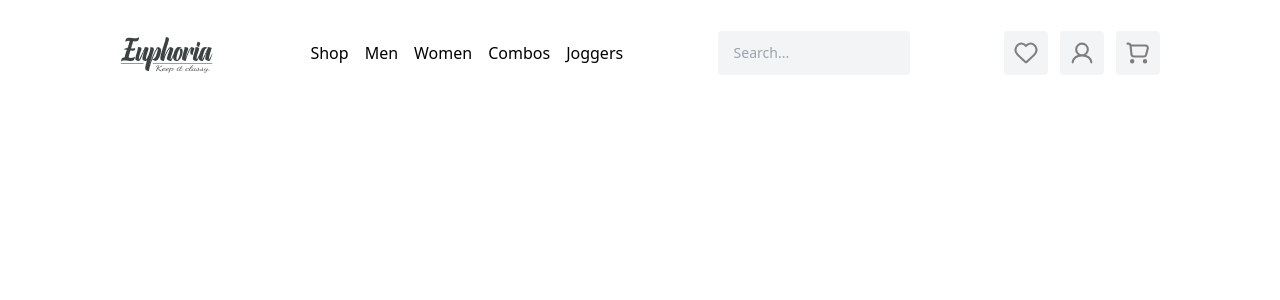
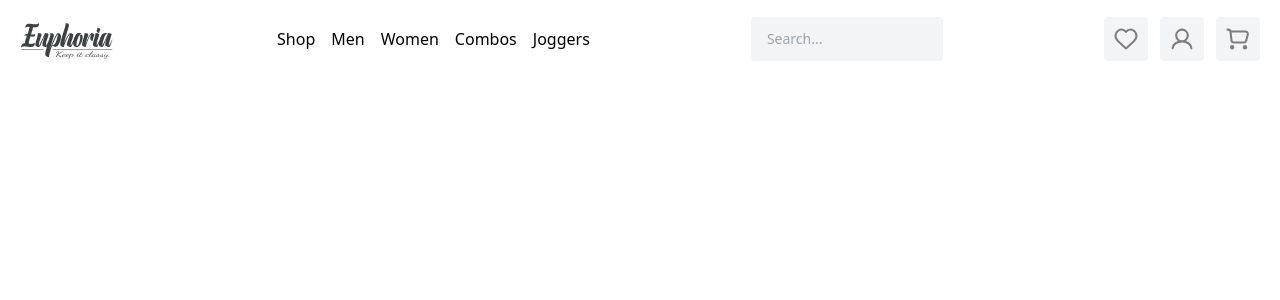
Before and after one commit to Queue-Evgenii/EuphoriaShop, a React (Create React App) app: page / in a window 1280 px wide. Shown: the top 300 px of the page. Built offline with nearby package versions, Linux system fonts and the light colour scheme; the HTML template or start-up script is replaced by a standard one.

Commit message:
mobile width header

```diff
--- a/package.json
+++ b/package.json
@@ -8,6 +8,7 @@
     "@testing-library/user-event": "^13.5.0",
     "react": "^18.2.0",
     "react-dom": "^18.2.0",
+    "react-router-dom": "^6.21.1",
     "react-scripts": "5.0.1",
     "web-vitals": "^2.1.4"
   },
--- a/src/App.js
+++ b/src/App.js
@@ -1,10 +1,16 @@
 import Header from "./components/header/Header";
-
+import { BrowserRouter as Router, Route, Routes } from "react-router-dom";
+import Home from "./components/pages/home/Home";
 
 function App() {
   return (
     <div className="App">
-      <Header />
+        <Header />
+        <Router>
+            <Routes>
+                <Route path="/" element={<Home />} />
+            </Routes>
+        </Router>
     </div>
   );
 }
--- a/src/components/header/Header.js
+++ b/src/components/header/Header.js
@@ -1,17 +1,14 @@
+import {useEffect, useState} from "react";
+
+import Navigation from "./navigation/Navigation";
+import Search from "./search/Search";
+
 import logoIcon from "./../../images/Logo.png";
 import heartIcon from "./../../images/icons/heart.svg"
 import userIcon from "./../../images/icons/user.svg"
 import cartIcon from "./../../images/icons/cart.svg"
-import {useEffect, useState} from "react";
 
-const navigation = [
-    { id: 0, name: "Shop", url: "#", current: true},
-    { id: 1, name: "Men", url: "#", current: false},
-    { id: 2, name: "Women", url: "#", current: false},
-    { id: 3, name: "Combos", url: "#", current: false},
-    { id: 4, name: "Joggers", url: "#", current: false},
-],
-actions = [
+const actions = [
     { id: 0, url: "#", src: heartIcon },
     { id: 1, url: "#", src: userIcon },
     { id: 2, url: "#", src: cartIcon },
@@ -19,7 +16,6 @@ actions = [
 
 function Header() {
     const [windowWidth, setWindowWidth] = useState(window.innerWidth);
-
     useEffect(() => {
         const handleResize = () => {
             setWindowWidth(window.innerWidth);
@@ -28,34 +24,23 @@ function Header() {
         return () => {
             window.removeEventListener('resize', handleResize);
         };
-    }, [])
+    }, []);
+
+    const [isOpen, setIsOpen] = useState(false);
+    const toggleBurgerMenu = () => setIsOpen(!isOpen);
 
     return (
-        <header>
-            <div className="_container flex space-x-4 items-center justify-between gap-2">
+        <header className="relative">
+            <div className="_container bg-white relative z-10">
+                <div className="flex space-x-4 items-center justify-between gap-2 py-4">
                     <a href="/" className="min-w-24 max-w-24">
                         <img src={logoIcon} alt="" />
                     </a>
                     {windowWidth > 1024 && (
-                    <nav className="flex space-x-4 items-center">
-                        {navigation.map((item) => (
-                            <a
-                                key={item.id}
-                                href={item.url}
-                            >
-                                {item.name}
-                            </a>
-                        ))}
-                    </nav>
+                        <Navigation />
                     )}
                     { windowWidth > 768 && (
-                    <div className="flex items-center shrink-1">
-                        <input
-                            type="text"
-                            className="text-sm max-w-48 h-11 rounded bg-gray-100 px-4 py-2 outline-none focus:shadow-md transition"
-                            placeholder="Search..."
-                        />
-                    </div>
+                        <Search  />
                     )}
                     <div className="flex space-x-3 items-center shrink-0">
                         {actions.map((item) => (
@@ -64,16 +49,44 @@ function Header() {
                             </a>
                         ))}
                         { windowWidth <= 1024 && (
-                        <button className="p-2 rounded bg-gray-100 hover:bg-gray-200 transition">
-                            <svg className="w-7 h-7" fill="none" stroke="currentColor" viewBox="0 0 24 24"
-                                 xmlns="http://www.w3.org/2000/svg">
-                                <path stroke-linecap="round" stroke-linejoin="round" stroke-width="1"
-                                      d="M4 6h16M4 12h16m-7 6h7"></path>
+                            <button onClick={toggleBurgerMenu} className="p-2 rounded bg-gray-100 hover:bg-gray-200 transition">
+                                { isOpen ? (
+                                    <svg
+                                        className="h-7 w-7"
+                                        fill="none"
+                                        stroke="currentColor"
+                                        viewBox="0 0 24 24"
+                                        xmlns="http://www.w3.org/2000/svg"
+                                    >
+                                        <path strokeLinecap="round" strokeLinejoin="round" strokeWidth="1" d="M6 18L18 6M6 6l12 12"></path>
                                     </svg>
+                                ) : (
+                                    <svg
+                                        className="w-7 h-7"
+                                        fill="none"
+                                        stroke="currentColor"
+                                        viewBox="0 0 24 24"
+                                        xmlns="http://www.w3.org/2000/svg"
+                                    >
+                                        <path strokeLinecap="round" strokeLinejoin="round" strokeWidth="1" d="M4 6h16M4 12h16m-7 6h7"></path>
+                                    </svg>
+                                )}
                             </button>
                         )}
                     </div>
                 </div>
+            </div>
+
+            { windowWidth <= 1024 && (
+                <div className={`_container absolute right-0 left-0 bg-gray-100 ${isOpen ? '' : '-translate-y-full'} transition`}>
+                    <div className="_burger-menu flex flex-col gap-y-4 py-4">
+                        { windowWidth <= 768 && (
+                            <Search  />
+                        )}
+                        <Navigation />
+                    </div>
+                </div>
+            )}
         </header>
     );
 }
--- /dev/null
+++ b/src/components/header/navigation/Navigation.js
@@ -0,0 +1,24 @@
+const navigation = [
+    { id: 0, name: "Shop", url: "#", current: true},
+    { id: 1, name: "Men", url: "#", current: false},
+    { id: 2, name: "Women", url: "#", current: false},
+    { id: 3, name: "Combos", url: "#", current: false},
+    { id: 4, name: "Joggers", url: "#", current: false},
+];
+
+function Navigation() {
+    return (
+        <nav className="flex gap-4 items-center _nav">
+            {navigation.map((item) => (
+                <a
+                    key={item.id}
+                    href={item.url}
+                >
+                    {item.name}
+                </a>
+            ))}
+        </nav>
+    );
+}
+
+export default Navigation;
--- /dev/null
+++ b/src/components/header/search/Search.js
@@ -0,0 +1,14 @@
+
+function Search() {
+    return (
+        <div className="flex items-center">
+            <input
+                type="text"
+                className="_search text-sm max-w-48 h-11 rounded bg-gray-100 px-4 py-2 outline-none focus:shadow-md transition"
+                placeholder="Search..."
+            />
+        </div>
+    );
+}
+
+export default Search;
--- /dev/null
+++ b/src/components/pages/home/Home.js
@@ -0,0 +1,14 @@
+import PreviewSwiper from "./preview/PreviewSwiper";
+
+
+function Home() {
+    return (
+        <main>
+            <div className="max-w-screen-xl">
+                <PreviewSwiper />
+            </div>
+        </main>
+    );
+}
+
+export default Home;
--- /dev/null
+++ b/src/components/pages/home/preview/PreviewSwiper.js
@@ -0,0 +1,9 @@
+
+
+function PreviewSwiper() {
+    return (
+        <></>
+    );
+}
+
+export default PreviewSwiper;
--- a/src/index.css
+++ b/src/index.css
@@ -3,7 +3,22 @@
 @tailwind utilities;
 
 ._container {
-    max-width: 1240px;
-    padding: 30px 100px;
+    max-width: 1280px;
+    padding: 0 20px;
     margin: 0 auto;
 }
+._burger-menu ._nav {
+    flex-direction: column;
+}
+
+._burger-menu ._search {
+    width: 100%;
+    max-width: 100%;
+    border: 1px solid #e5e7eb;
+}
+
+@media(max-width: 400px) {
+    ._container {
+        padding: 0 10px;
+    }
+}
```
Also changed, not shown: 1 other file (tests, documents, lock files or other folders). Lines whose indentation alone changed are shown as unchanged.
